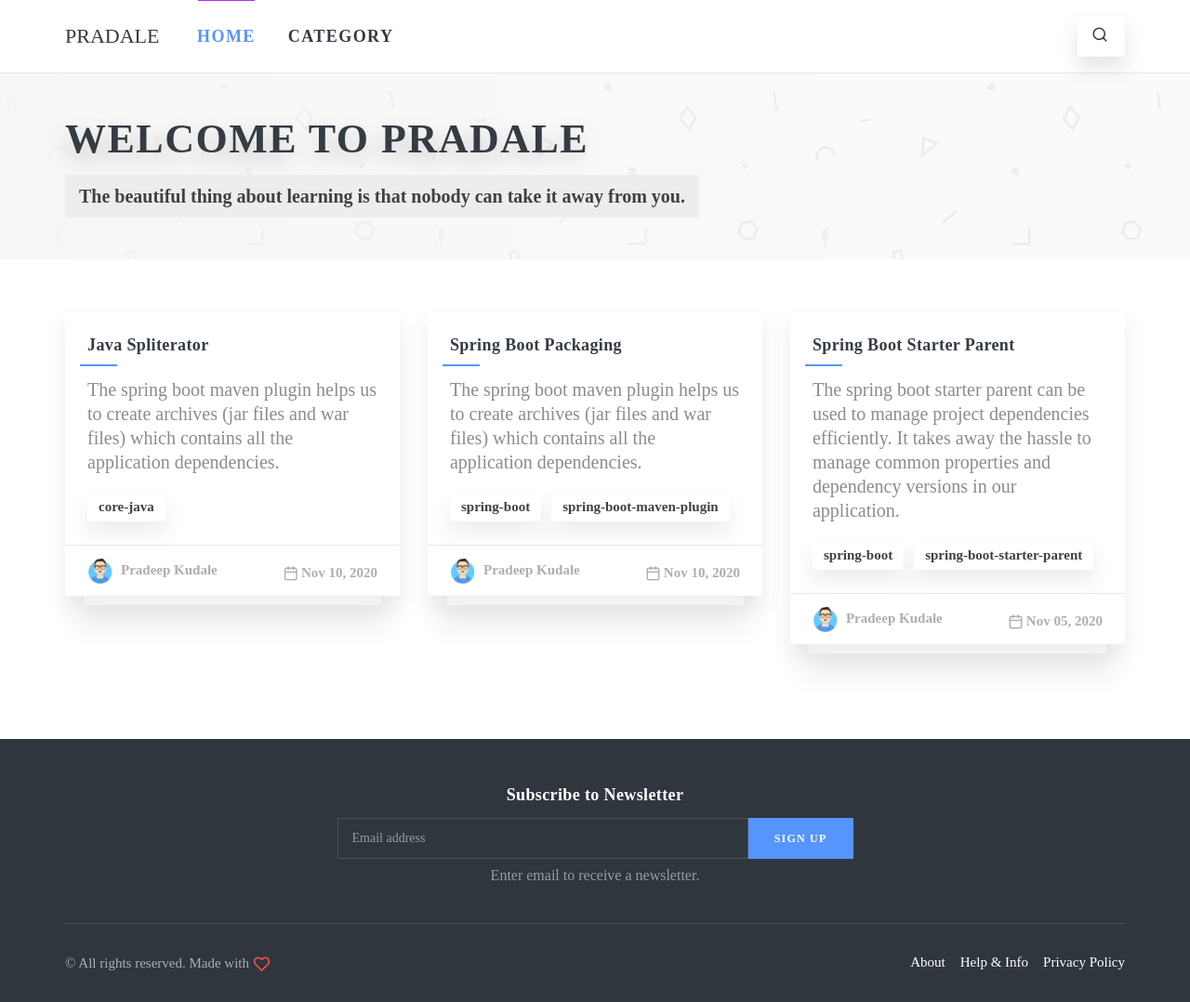
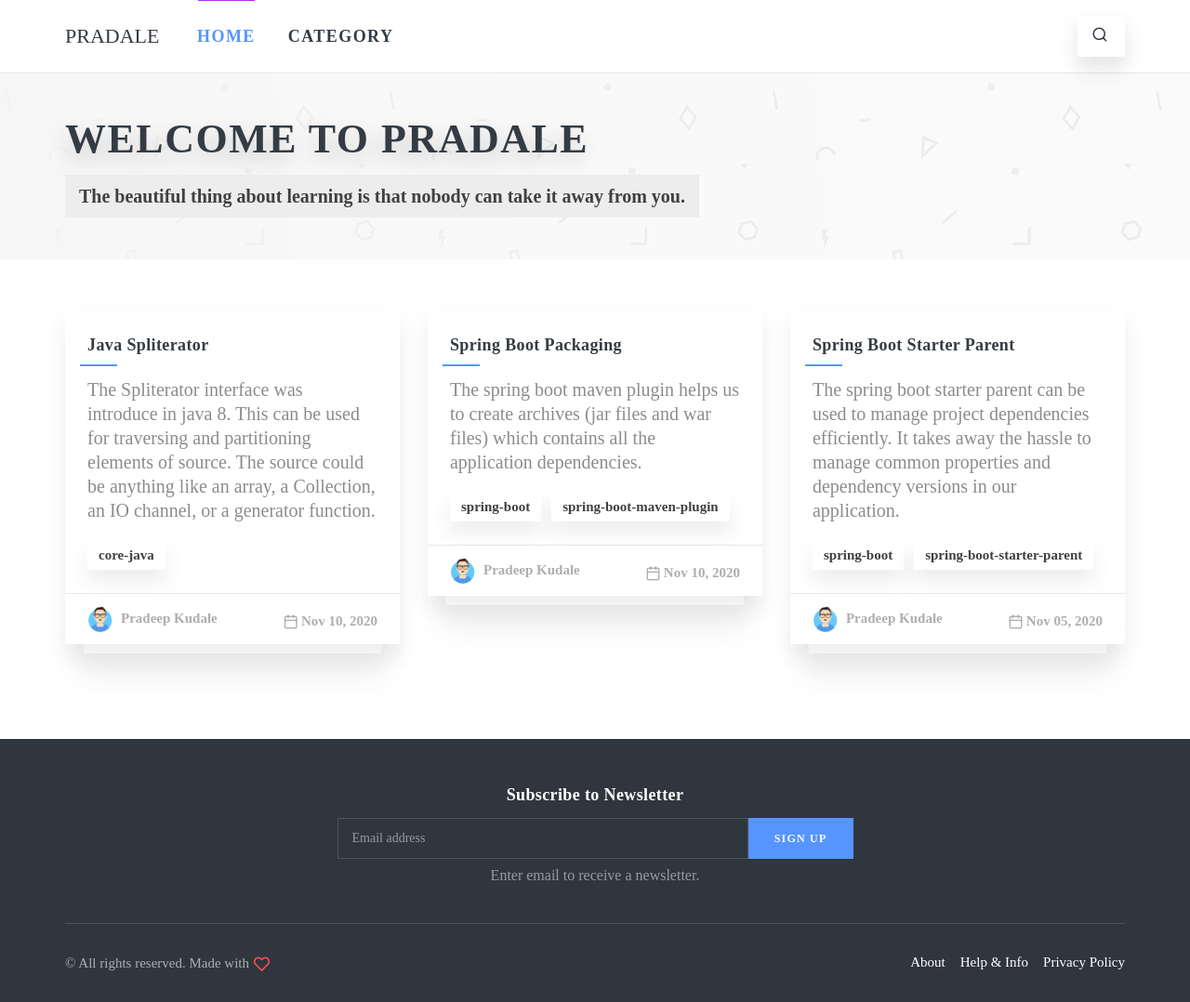
Before and after one commit to pradeepkudale/pradale, a Jekyll site: the page built from index.html, in a window 1280 px wide. Shown: the whole page at 93% size. Built offline with Jekyll 4.4.1, drawn with Linux system fonts in a browser that asks for light colours; some web fonts are replaced; the list of posts is cut into pages by our own code.

Commit message:
Update description

```diff
--- a/_posts/2021-08-26-java-spliterator.md
+++ b/_posts/2021-08-26-java-spliterator.md
@@ -5,7 +5,7 @@ date:   2020-11-10
 categories: java
 tags: core-java
 author: pradale
-description: The spring boot maven plugin helps us to create archives (jar files and war files) which contains all the application dependencies.
+description: The Spliterator interface was introduce in java 8. This can be used for traversing and partitioning elements of source. The source could be anything like an array, a Collection, an IO channel, or a generator function.
 ---
 
 The Spliterator interface was introduce in java 8. This can be used for traversing and partitioning elements of source. The source could be anything like an array, a Collection, an IO channel, or a generator function.
```
